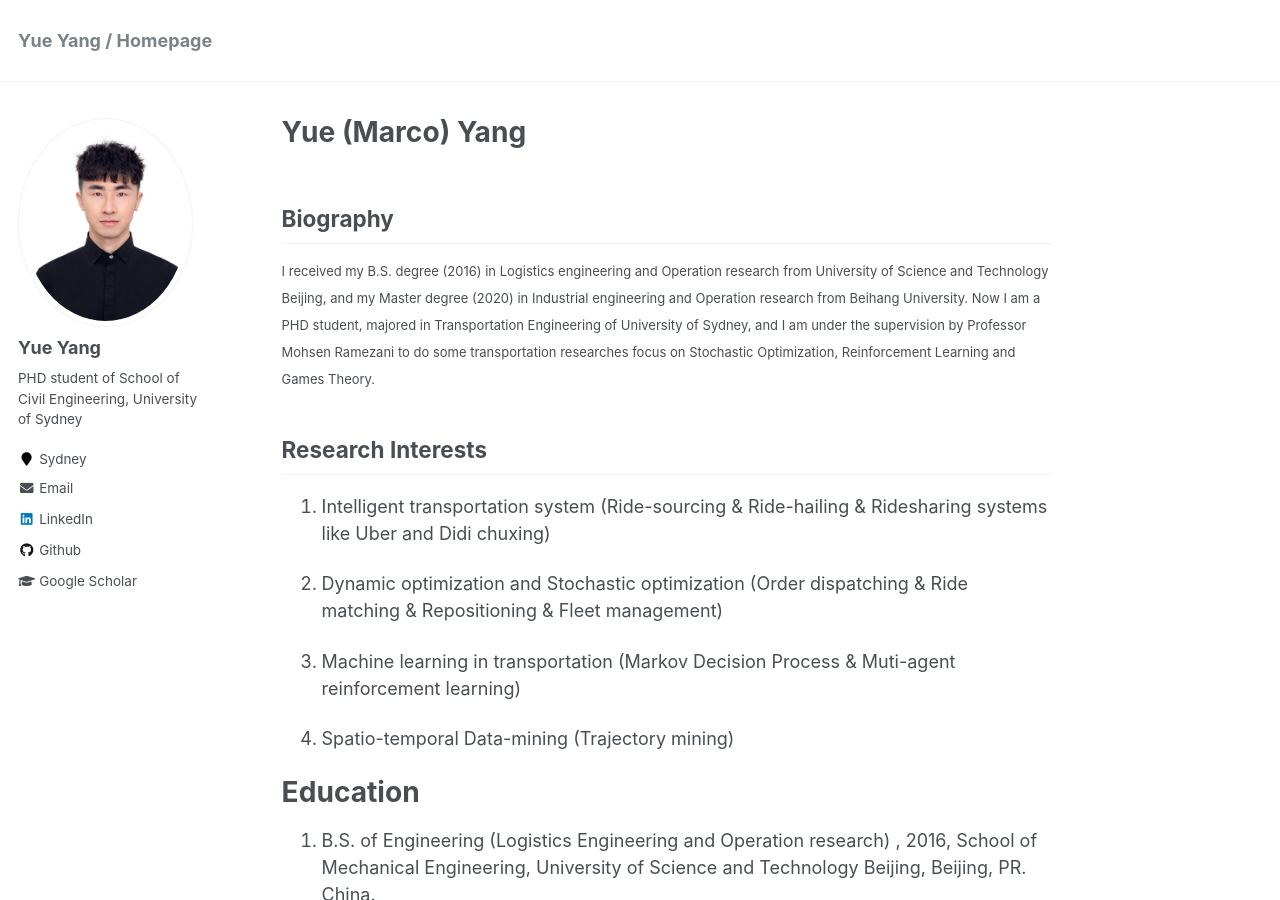
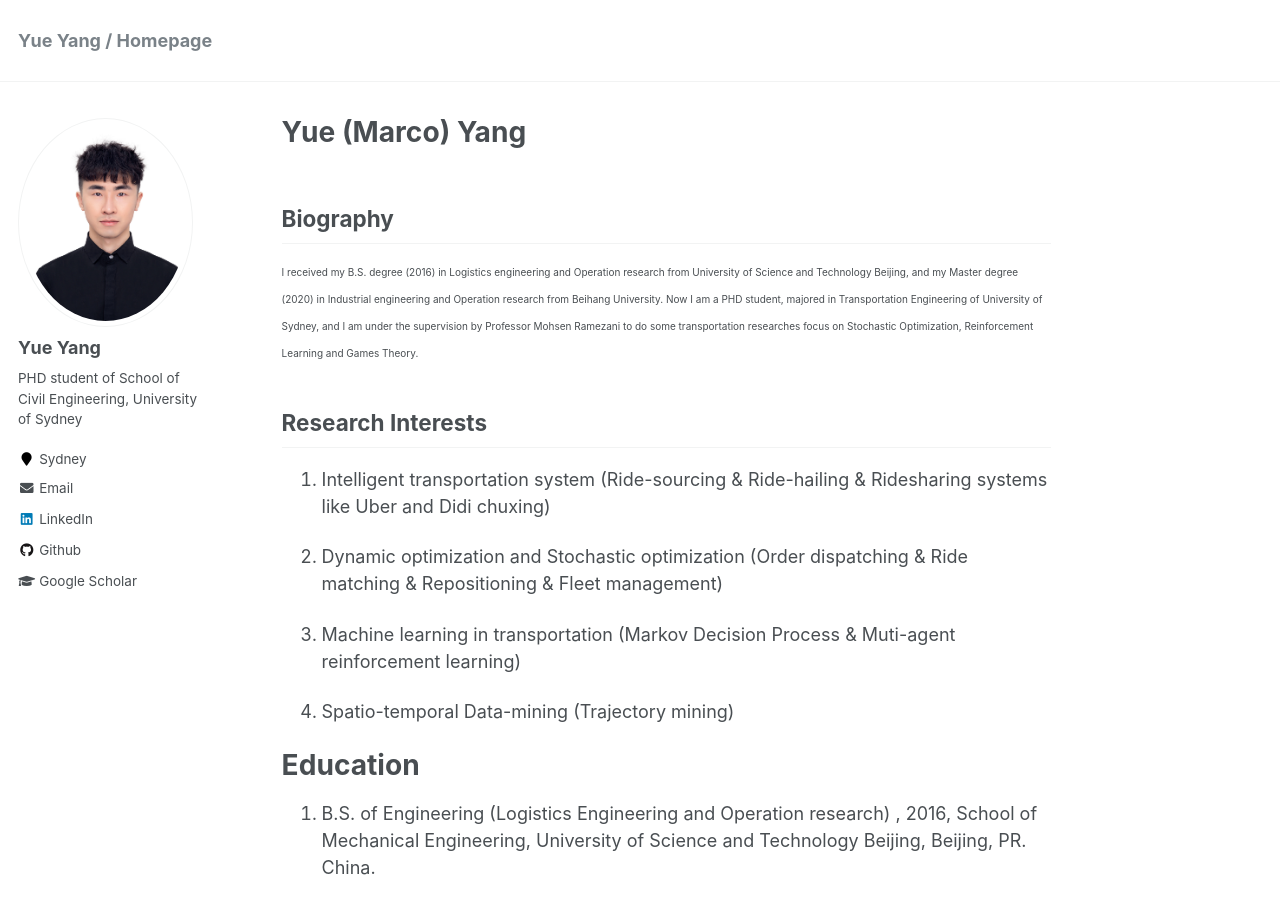
Before and after one commit to marco-yue/biography, a Jekyll site: the page built from _pages/about.md, in a window 1280 px wide and 900 px high. Built offline with Jekyll 4.4.1, drawn with Linux system fonts in a browser that asks for light colours.

Commit message:
Update about.md

```diff
--- a/_pages/about.md
+++ b/_pages/about.md
@@ -10,7 +10,7 @@ redirect_from:
 
 ## Biography
 
-<font size=2>I received my B.S. degree (2016) in Logistics engineering and Operation research from University of Science and Technology Beijing, and my Master degree (2020) in Industrial engineering and Operation research from Beihang University.
+<font size=1>I received my B.S. degree (2016) in Logistics engineering and Operation research from University of Science and Technology Beijing, and my Master degree (2020) in Industrial engineering and Operation research from Beihang University.
 
 Now I am a PHD student, majored in Transportation Engineering of University of Sydney, and I am under the supervision by Professor Mohsen Ramezani to do some transportation researches focus on Stochastic Optimization, Reinforcement Learning and Games Theory.</font>
 
```
